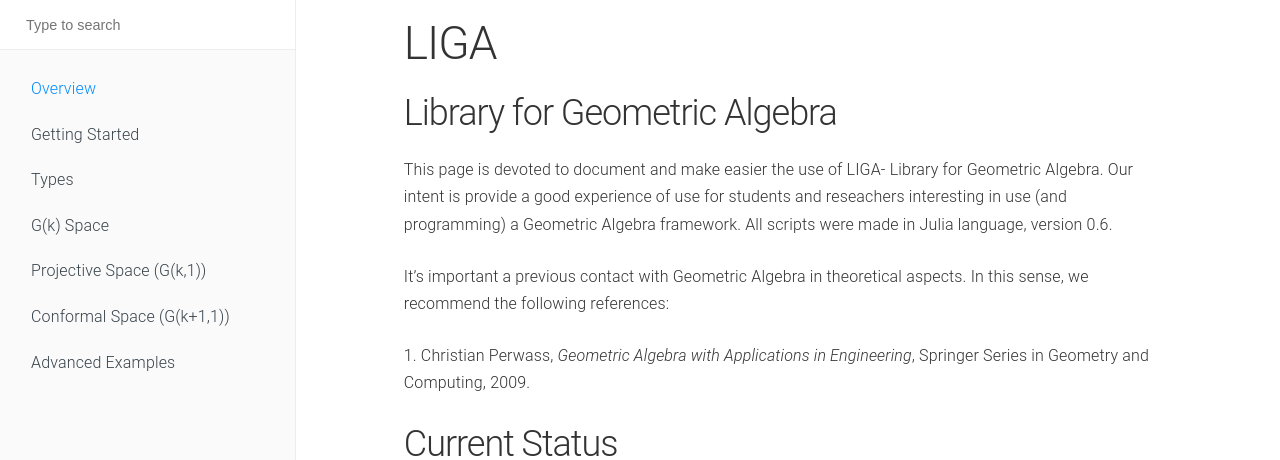
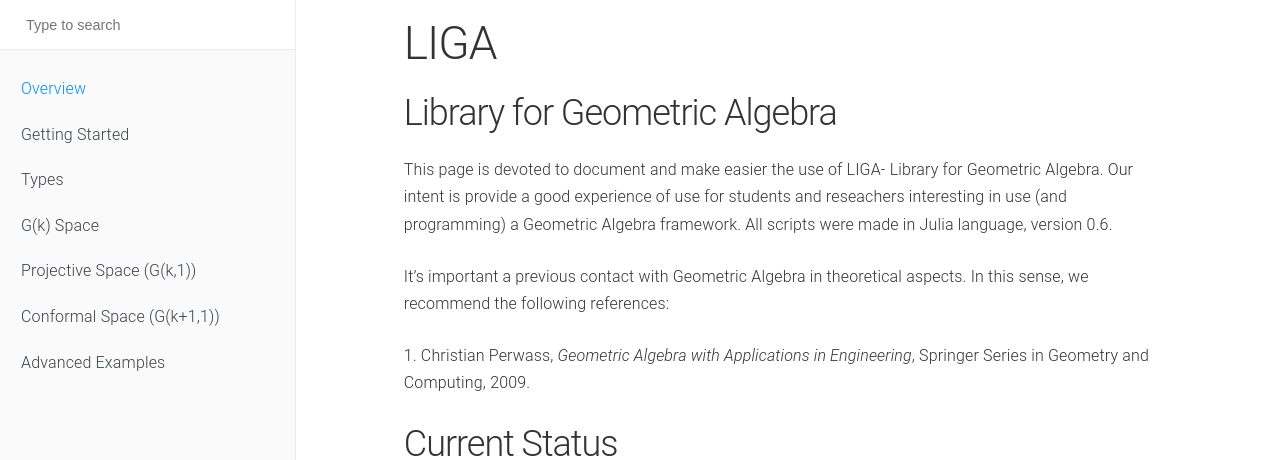
Before and after one commit to Viniriter/liga, a Jekyll site: the page built from docs/index.md, in a window 1280 px wide. Shown: the top 460 px of the page. Built offline with Jekyll 4.4.1, drawn with Linux system fonts in a browser that asks for light colours.

Commit message:
fixed side bar again 3

```diff
--- a/docs/assets/css/docs.scss
+++ b/docs/assets/css/docs.scss
@@ -96,7 +96,7 @@
 
 	li {
 		margin: 0;
-		padding: 10px 15px;
+		padding: 10px 5px;
 	}
 
 	a {
```
